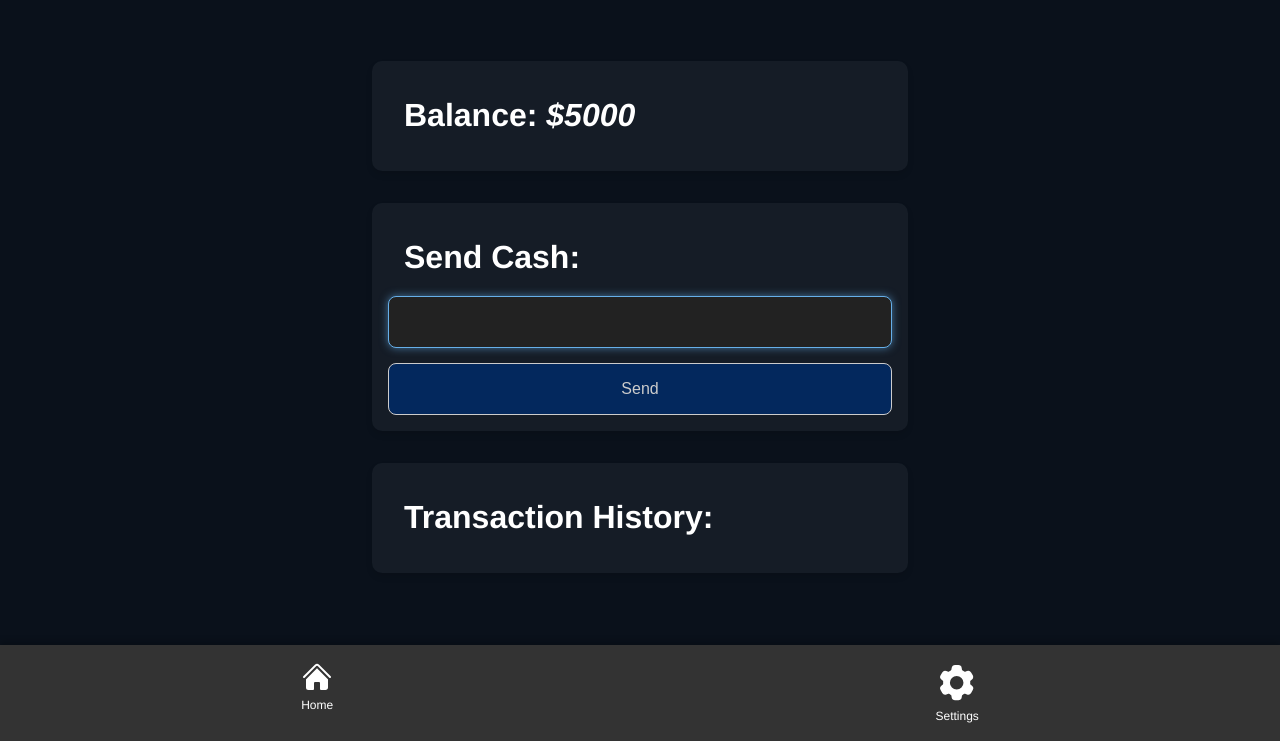
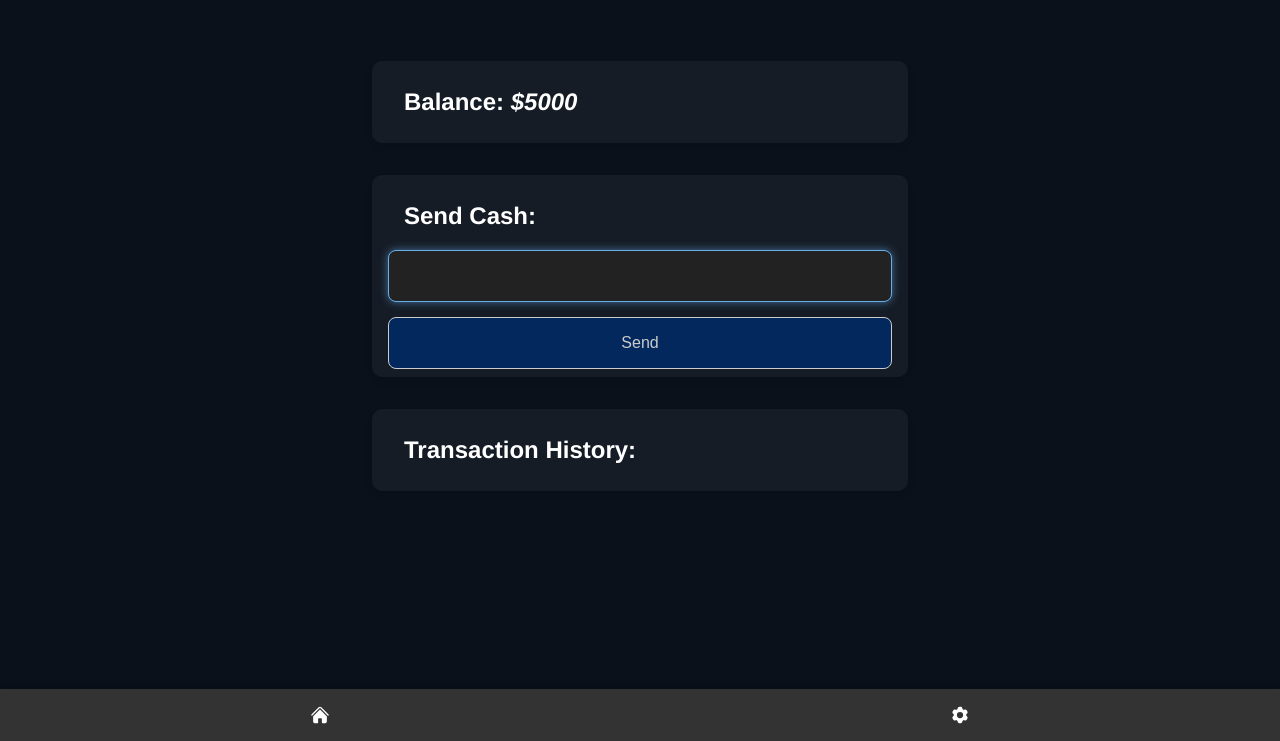
Before and after one commit to dot-enny/ding-pay-quiet, a plain HTML site: page index.html in a window 1280 px wide. Shown: the part 59-800 px from the top of the page. Drawn offline with Linux system fonts and the light colour scheme; no server answers.

Commit message:
ui tweaks

```diff
--- a/index.html
+++ b/index.html
@@ -74,13 +74,13 @@
     .card {
       background-color: #2c333d56;
       border-radius: 10px;
-      padding: 1rem;
+      padding: 0.5rem 1rem;
       box-shadow: 0px 4px 6px rgba(0, 0, 0, 0.1);
     }
 
     header h1 {
       margin: 0;
-      font-size: 2rem;
+      font-size: 1.5rem;
     }
 
     .form-group {
@@ -157,6 +157,10 @@
       font-size: 0.75rem;
       margin-top: 0.25rem;
     }
+    .icon {
+      width: 20px;
+      height: 20px;
+    }
   </style>
 </head>
 
@@ -210,22 +214,19 @@
   <!-- Fixed Navigation Bar -->
   <div class="fixed-navbar">
     <div class="nav-item">
-      <svg xmlns="http://www.w3.org/2000/svg" viewBox="0 0 24 24" fill="currentColor" class="size-6">
+      <svg xmlns="http://www.w3.org/2000/svg" viewBox="0 0 24 24" fill="currentColor" class="icon">
         <path
           d="M11.47 3.841a.75.75 0 0 1 1.06 0l8.69 8.69a.75.75 0 1 0 1.06-1.061l-8.689-8.69a2.25 2.25 0 0 0-3.182 0l-8.69 8.69a.75.75 0 1 0 1.061 1.06l8.69-8.689Z" />
         <path
           d="m12 5.432 8.159 8.159c.03.03.06.058.091.086v6.198c0 1.035-.84 1.875-1.875 1.875H15a.75.75 0 0 1-.75-.75v-4.5a.75.75 0 0 0-.75-.75h-3a.75.75 0 0 0-.75.75V21a.75.75 0 0 1-.75.75H5.625a1.875 1.875 0 0 1-1.875-1.875v-6.198a2.29 2.29 0 0 0 .091-.086L12 5.432Z" />
       </svg>
-
-      <span>Home</span>
     </div>
     <div class="nav-item">
-      <svg xmlns="http://www.w3.org/2000/svg" viewBox="0 0 24 24" fill="currentColor" class="size-6">
+      <svg xmlns="http://www.w3.org/2000/svg" viewBox="0 0 24 24" fill="currentColor" class="icon">
         <path fill-rule="evenodd"
           d="M11.078 2.25c-.917 0-1.699.663-1.85 1.567L9.05 4.889c-.02.12-.115.26-.297.348a7.493 7.493 0 0 0-.986.57c-.166.115-.334.126-.45.083L6.3 5.508a1.875 1.875 0 0 0-2.282.819l-.922 1.597a1.875 1.875 0 0 0 .432 2.385l.84.692c.095.078.17.229.154.43a7.598 7.598 0 0 0 0 1.139c.015.2-.059.352-.153.43l-.841.692a1.875 1.875 0 0 0-.432 2.385l.922 1.597a1.875 1.875 0 0 0 2.282.818l1.019-.382c.115-.043.283-.031.45.082.312.214.641.405.985.57.182.088.277.228.297.35l.178 1.071c.151.904.933 1.567 1.85 1.567h1.844c.916 0 1.699-.663 1.85-1.567l.178-1.072c.02-.12.114-.26.297-.349.344-.165.673-.356.985-.57.167-.114.335-.125.45-.082l1.02.382a1.875 1.875 0 0 0 2.28-.819l.923-1.597a1.875 1.875 0 0 0-.432-2.385l-.84-.692c-.095-.078-.17-.229-.154-.43a7.614 7.614 0 0 0 0-1.139c-.016-.2.059-.352.153-.43l.84-.692c.708-.582.891-1.59.433-2.385l-.922-1.597a1.875 1.875 0 0 0-2.282-.818l-1.02.382c-.114.043-.282.031-.449-.083a7.49 7.49 0 0 0-.985-.57c-.183-.087-.277-.227-.297-.348l-.179-1.072a1.875 1.875 0 0 0-1.85-1.567h-1.843ZM12 15.75a3.75 3.75 0 1 0 0-7.5 3.75 3.75 0 0 0 0 7.5Z"
           clip-rule="evenodd" />
       </svg>
-      <span>Settings</span>
     </div>
   </div>
 
```
